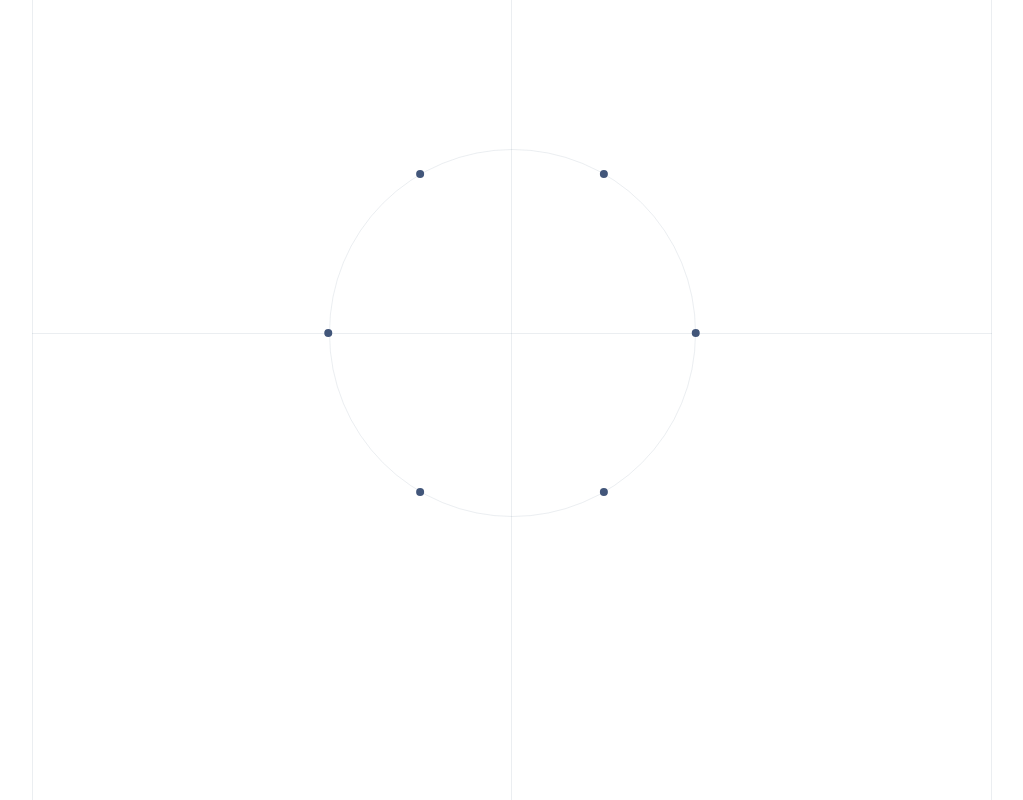
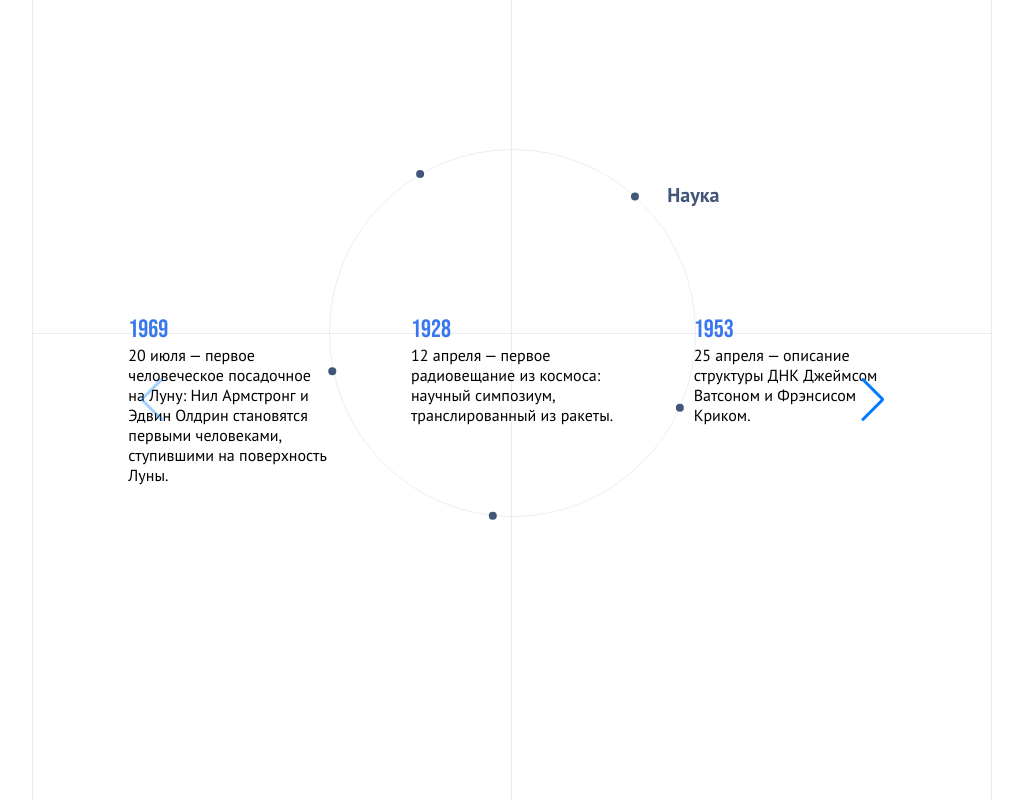
Before and after one commit to vanya1254/only, a React (Create React App) app: page / in a window 1280 px wide. Shown: the whole page, without its empty margins (181-1204 px from the left). Built offline with nearby package versions, Linux system fonts and the light colour scheme.

Commit message:
add swiper

```diff
--- a/src/components/HistoricalDates/index.tsx
+++ b/src/components/HistoricalDates/index.tsx
@@ -1,6 +1,6 @@
-import React from "react";
+import React, { useState } from "react";
 
-import { Line, SmartCircle } from "../";
+import { Line, SliderSwiper, SmartCircle } from "../";
 
 import styles from "./HistoricalDates.module.scss";
 
@@ -15,17 +15,33 @@ export type CategoryT = {
 };
 
 export const HistoricalDates: React.FC = () => {
-  return (
-    <div className={styles.root}>
-      <SmartCircle
-        categoriesList={[
+  const categories: CategoryT[] = [
     {
       name: "Наука",
       datesList: [
         {
-                year: "2015",
+          year: "1969",
           description:
-                  "13 сентября — частное солнечное затмение, видимое в Южной Африке и части Антарктиды",
+            "20 июля — первое человеческое посадочное на Луну: Нил Армстронг и Эдвин Олдрин становятся первыми человеками, ступившими на поверхность Луны.",
+        },
+        {
+          year: "1928",
+          description:
+            "12 апреля — первое радиовещание из космоса: научный симпозиум, транслированный из ракеты.",
+        },
+        {
+          year: "1953",
+          description:
+            "25 апреля — описание структуры ДНК Джеймсом Ватсоном и Фрэнсисом Криком.",
+        },
+        {
+          year: "1986",
+          description:
+            "28 января — космический шаттл Challenger взорвался вскоре после запуска.",
+        },
+        {
+          year: "1990",
+          description: "24 апреля — запуск космического телескопа Hubble.",
         },
       ],
     },
@@ -33,9 +49,25 @@ export const HistoricalDates: React.FC = () => {
       name: "Кино",
       datesList: [
         {
-                year: "2015",
+          year: "1939",
+          description: '12 апреля — премьера фильма "Унесённые ветром".',
+        },
+        {
+          year: "1977",
           description:
-                  "13 сентября — частное солнечное затмение, видимое в Южной Африке и части Антарктиды",
+            '25 мая — премьера фильма "Звездные войны: Эпизод IV – Новая надежда".',
+        },
+        {
+          year: "1994",
+          description: '7 июля — премьера фильма "Форрест Гамп".',
+        },
+        {
+          year: "1982",
+          description: '25 июня — премьера фильма "Инопланетянин".',
+        },
+        {
+          year: "2009",
+          description: '18 декабря — премьера фильма "Аватар".',
         },
       ],
     },
@@ -43,19 +75,55 @@ export const HistoricalDates: React.FC = () => {
       name: "Литература",
       datesList: [
         {
-                year: "2015",
+          year: "1949",
+          description: '17 октября — премьера книги "1984" Джорджа Оруэлла.',
+        },
+        {
+          year: "1865",
           description:
-                  "13 сентября — частное солнечное затмение, видимое в Южной Африке и части Антарктиды",
+            "14 апреля — убийство президента США Авраама Линкольна, одно из событий, вдохновивших множество произведений литературы.",
+        },
+        {
+          year: "1816",
+          description:
+            '16 мая — начало написания романа "Франкенштейн" Мэри Шелли.',
+        },
+        {
+          year: "1605",
+          description: '1605 год — издание "Дон Кихота" Мигеля де Сервантеса.',
+        },
+        {
+          year: "1850",
+          description:
+            '30 сентября — премьера романа "Моби Дик" Германа Мелвилла.',
         },
       ],
     },
     {
-            name: "",
+      name: "История",
       datesList: [
         {
-                year: "2015",
+          year: "1066",
           description:
-                  "13 сентября — частное солнечное затмение, видимое в Южной Африке и части Антарктиды",
+            "14 октября — битва при Гастингсе, завершившая завоевание Англии вильгельмом Завоевателем.",
+        },
+        {
+          year: "1912",
+          description: "15 апреля — затопление Титаника.",
+        },
+        {
+          year: "1789",
+          description:
+            "14 июля — Великая французская революция началась штурмом Бастилии.",
+        },
+        {
+          year: "1945",
+          description: "6 августа — атомная бомбардировка Хиросимы.",
+        },
+        {
+          year: "1963",
+          description:
+            '28 августа — выступление Мартина Лютера Кинга-младшего "Мечты".',
         },
       ],
     },
@@ -63,24 +131,40 @@ export const HistoricalDates: React.FC = () => {
       name: "Спорт",
       datesList: [
         {
-                year: "2015",
+          year: "1936",
+          description: "1 августа — открытие летних Олимпийских игр в Берлине.",
+        },
+        {
+          year: "1954",
           description:
-                  "13 сентября — частное солнечное затмение, видимое в Южной Африке и части Антарктиды",
+            "6 мая — Роджер Бэннистер становится первым человеком, пробежавшим милю за 4 минуты.",
+        },
+        {
+          year: "1992",
+          description: "25 июля — открытие летних Олимпийских игр в Барселоне.",
+        },
+        {
+          year: "1972",
+          description:
+            "5 сентября — мюнхенская трагедия: члены израильской олимпийской команды были захвачены и убиты в ходе террористического нападения.",
+        },
+        {
+          year: "2008",
+          description: "8 августа — открытие летних Олимпийских игр в Пекине.",
         },
       ],
     },
-          {
-            name: "Физика",
-            datesList: [
-              {
-                year: "2015",
-                description:
-                  "13 сентября — частное солнечное затмение, видимое в Южной Африке и части Антарктиды",
-              },
-            ],
-          },
-        ]}
+  ];
+  const [curCategory, setCurCategory] = useState(0);
+
+  return (
+    <div className={styles.root}>
+      <SmartCircle
+        categoriesList={categories}
+        activeDot={curCategory}
+        setActiveDot={setCurCategory}
       />
+      <SliderSwiper datesList={categories[curCategory].datesList} />
       <Line
         isVertical={true}
         styles={{
--- /dev/null
+++ b/src/components/SliderSwiper/SliderSwiper.module.scss
@@ -0,0 +1,25 @@
+@import "../../scss/variables";
+
+.root {
+  width: 80%;
+  &__slide {
+    cursor: grabbing;
+
+    &_title {
+      color: $blue;
+      font-family: "Bebas Neue";
+      font-size: 25px;
+      font-style: normal;
+      font-weight: 400;
+      line-height: 120%; /* 30px */
+      text-transform: uppercase;
+    }
+    &_text {
+    }
+  }
+
+  &_prevBtn {
+  }
+  &_nextBtn {
+  }
+}
--- /dev/null
+++ b/src/components/SliderSwiper/index.tsx
@@ -0,0 +1,32 @@
+import React from "react";
+import { Swiper, SwiperSlide } from "swiper/react";
+import { Navigation } from "swiper/modules";
+
+import { DateT } from "../";
+
+import styles from "./SliderSwiper.module.scss";
+import "swiper/scss";
+import "swiper/css/navigation";
+
+type SliderSwiperProps = {
+  datesList: DateT[];
+};
+
+export const SliderSwiper: React.FC<SliderSwiperProps> = ({ datesList }) => {
+  return (
+    <Swiper
+      modules={[Navigation]}
+      spaceBetween={80}
+      slidesPerView={3}
+      navigation={true}
+      className={`noselect ${styles.root}`}
+    >
+      {datesList.map((date, i) => (
+        <SwiperSlide key={i} className={styles.root__slide}>
+          <h3 className={styles.root__slide_title}>{date.year}</h3>
+          <p className={styles.root__slide_text}>{date.description}</p>
+        </SwiperSlide>
+      ))}
+    </Swiper>
+  );
+};
--- a/src/components/SmartCircle/SmartCircle.module.scss
+++ b/src/components/SmartCircle/SmartCircle.module.scss
@@ -47,7 +47,6 @@
 
     &_name,
     &_value {
-      visibility: hidden;
       pointer-events: none;
     }
 
@@ -63,6 +62,8 @@
 
       justify-content: center;
 
+      visibility: hidden;
+      opacity: 0;
       background-color: white;
       border: 1px solid $black-blue;
       border-radius: 100%;
--- a/src/components/SmartCircle/index.tsx
+++ b/src/components/SmartCircle/index.tsx
@@ -6,12 +6,17 @@ import initStyles from "./SmartCircle.module.scss";
 
 export type SmartCircleProps = {
   categoriesList: CategoryT[];
+  activeDot: number;
+  setActiveDot: (value: number) => void;
 };
 
 const RADIUS_CIRCLE = "calc((1vh + 1vw) * 17.667 / 2)";
 
-export const SmartCircle: React.FC<SmartCircleProps> = ({ categoriesList }) => {
-  const [activeDot, setActiveDot] = useState(0);
+export const SmartCircle: React.FC<SmartCircleProps> = ({
+  activeDot,
+  setActiveDot,
+  categoriesList,
+}) => {
   const dotTransition = 1;
   // const [isOnMouseOver, setIsOnMouseOver] = useState(false);
 
@@ -56,7 +61,6 @@ export const SmartCircle: React.FC<SmartCircleProps> = ({ categoriesList }) => {
     ) as HTMLDivElement;
 
     dotName.style.animation = `visibilityChangeIn 0.3s linear forwards`;
-    dotName.style.animationDelay = `${dotTransition}s`;
     setActiveDot(curI);
   };
 
--- a/src/components/index.tsx
+++ b/src/components/index.tsx
@@ -1,7 +1,9 @@
 export { HistoricalDates } from "./HistoricalDates";
 export { Line } from "./Line";
 export { SmartCircle } from "./SmartCircle";
+export { SliderSwiper } from "./SliderSwiper";
 
 /// TYPES
 
 export type { CategoryT } from "./HistoricalDates";
+export type { DateT } from "./HistoricalDates";
--- a/src/index.scss
+++ b/src/index.scss
@@ -55,3 +55,12 @@ h6 {
   border-image: linear-gradient(to bottom, $blue 100%, $fuschia-100 100%);
   margin: 60px;
 }
+
+.noselect {
+  -webkit-touch-callout: none;
+  -webkit-user-select: none;
+  -khtml-user-select: none;
+  -moz-user-select: none;
+  -ms-user-select: none;
+  user-select: none;
+}
--- a/src/scss/_animations.scss
+++ b/src/scss/_animations.scss
@@ -1,7 +1,8 @@
+@import "./mixins";
+
 @keyframes onMouseOverDot {
   from {
-    width: var(--size-inner-dot);
-    height: var(--size-inner-dot);
+    @include activeDot();
   }
 
   to {
@@ -17,8 +18,7 @@
   }
 
   to {
-    width: var(--size-inner-dot);
-    height: var(--size-inner-dot);
+    @include activeDot();
   }
 }
 
--- a/src/scss/_mixins.scss
+++ b/src/scss/_mixins.scss
@@ -3,5 +3,7 @@
   align-items: center;
 }
 
-@mixin fontDot {
+@mixin activeDot {
+  width: var(--size-inner-dot);
+  height: var(--size-inner-dot);
 }
```
Lines whose indentation alone changed are shown as unchanged.
